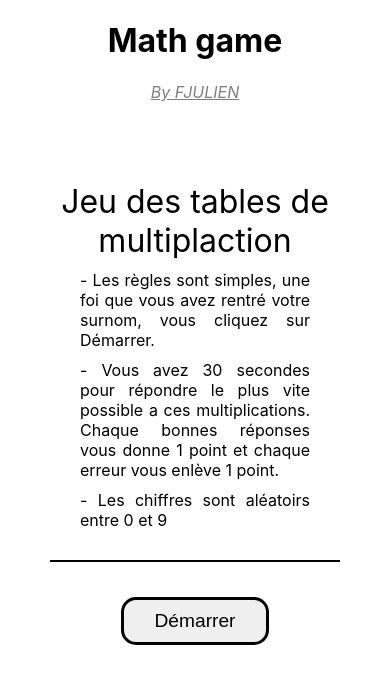
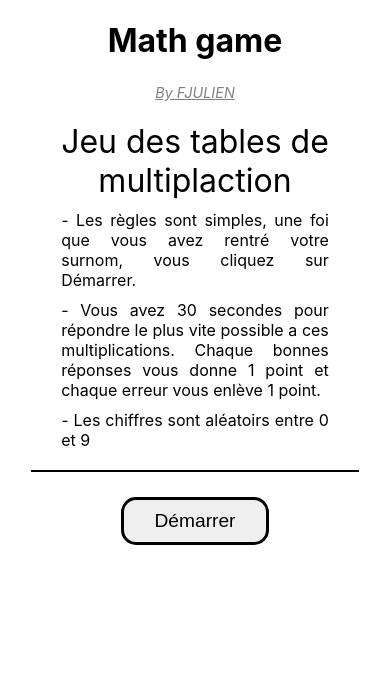
Before and after one commit to fjulien/math-game, a React (Create React App) app: page / in a window 390 px wide. Shown: the top 684 px of the page. Built offline with nearby package versions, Linux system fonts and the light colour scheme.

Commit message:
fix some css responsive

```diff
--- a/src/App.js
+++ b/src/App.js
@@ -18,7 +18,7 @@ function App() {
       <a data-testid="link-me" href="https://github.com/fjulien">
         <i>By FJULIEN</i>
       </a>
-      <div className="container switch-view">
+      <div className="container">
         <article>
           {operations.isEmpty ? <InfoGameStart /> : <ListOfOperations />}
         </article>
--- a/src/App.scss
+++ b/src/App.scss
@@ -9,7 +9,7 @@
   .container {
     display: flex;
     justify-content: space-around;
-    margin: 50px;
+    margin: 8%;
     article {
       width: 50%;
     }
@@ -21,12 +21,16 @@
     display: none;
   }
   @media only screen and (max-width: 600px) {
-    .switch-view {
+    .container {
       flex-direction: column;
+      margin-top: 0px;
       article {
-        margin: 20px 0px;
+        margin: 10px 0px;
         width: 100%;
       }
     }
+    i {
+      font-size: 0.9em;
+    }
   }
 }
--- a/src/components/ListOfOperations.scss
+++ b/src/components/ListOfOperations.scss
@@ -1,5 +1,5 @@
 .ListOfOperations {
-  padding-inline-start: 0px;
+  padding: 0px;
   .first-operation {
     font-size: 2em;
     margin: 15px;
--- a/src/components/RightPanelForm.jsx
+++ b/src/components/RightPanelForm.jsx
@@ -1,4 +1,4 @@
-import React, { useState } from "react";
+import React, { useState, createRef } from "react";
 import {
   getFirstResponse,
   addOperation,
@@ -11,11 +11,14 @@ import { operationsState } from "../stores/operations";
 import "./RightPanelForm.scss";
 
 function RightPanelForm() {
+  const textInput = createRef();
   const operations = useSelector(operationsState);
   const firstResponse = useSelector(getFirstResponse);
   const dispatch = useDispatch();
+
   function response(event) {
     event.preventDefault();
+    textInput.current.focus();
     const resultNumber = parseInt(result);
     if (firstResponse === resultNumber) {
       dispatch(responseIsSuccess());
@@ -42,6 +45,7 @@ function RightPanelForm() {
         name="response"
         autoFocus
         autoComplete="off"
+        ref={textInput}
         onChange={checkResultUser}
         value={result}
       />
--- a/src/components/RightPanelForm.scss
+++ b/src/components/RightPanelForm.scss
@@ -6,4 +6,9 @@
     font-size: 0.8em;
     margin-top: 0px;
   }
+  @media only screen and (max-width: 600px) {
+    p {
+      display: none;
+    }
+  }
 }
--- a/src/index.scss
+++ b/src/index.scss
@@ -1,3 +1,8 @@
+$phoneResponsive: only screen and
+  (
+    max-width: 600px,
+  );
+
 body {
   @import './components-css/button.scss';
   @import './components-css/input.scss';
```
